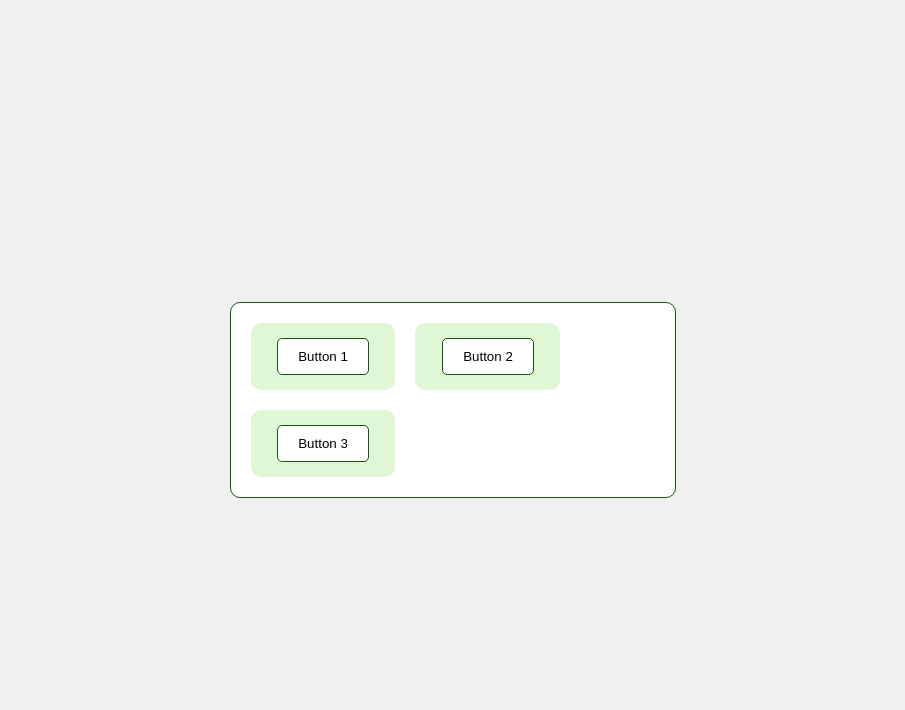
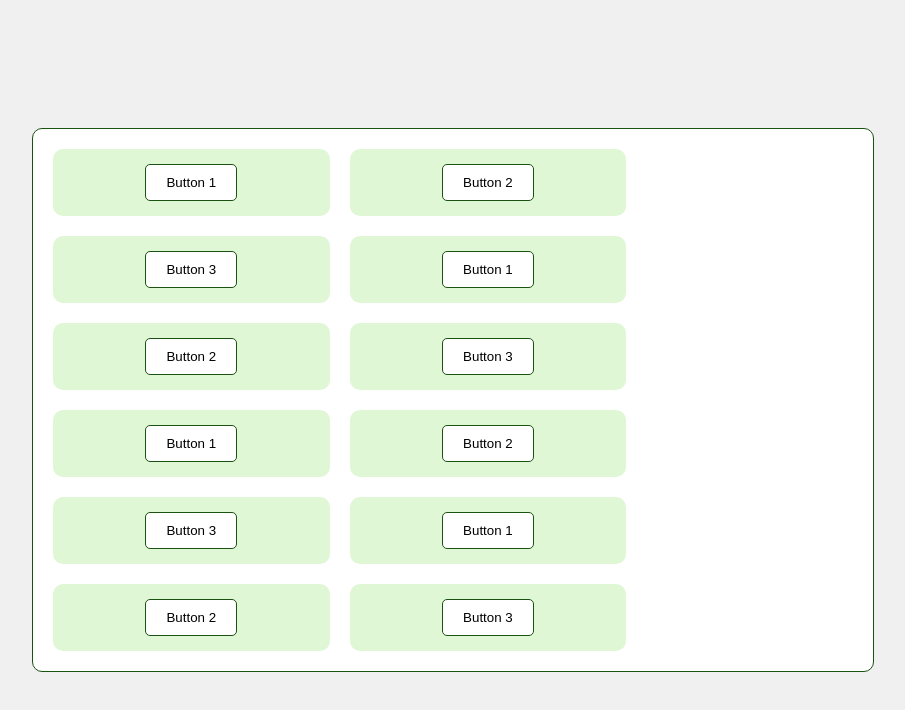
Before and after one commit to mysafetyhq/copygrid, a plain HTML site: page index.html in a window 1280 px wide. Shown: the whole page, without its empty margins (187-1092 px from the left). Drawn offline with Linux system fonts and the light colour scheme.

Commit message:
Update index.html

```diff
--- a/index.html
+++ b/index.html
@@ -63,6 +63,33 @@
   <div class="box">
     <button class="button" onclick="copyToClipboard('Text 3')">Button 3</button>
   </div>
+  <div class="box">
+    <button class="button" onclick="copyToClipboard('Text 1')">Button 1</button>
+  </div>
+  <div class="box">
+    <button class="button" onclick="copyToClipboard('Text 2')">Button 2</button>
+  </div>
+  <div class="box">
+    <button class="button" onclick="copyToClipboard('Text 3')">Button 3</button>
+  </div>
+  <div class="box">
+    <button class="button" onclick="copyToClipboard('Text 1')">Button 1</button>
+  </div>
+  <div class="box">
+    <button class="button" onclick="copyToClipboard('Text 2')">Button 2</button>
+  </div>
+  <div class="box">
+    <button class="button" onclick="copyToClipboard('Text 3')">Button 3</button>
+  </div>
+  <div class="box">
+    <button class="button" onclick="copyToClipboard('Text 1')">Button 1</button>
+  </div>
+  <div class="box">
+    <button class="button" onclick="copyToClipboard('Text 2')">Button 2</button>
+  </div>
+  <div class="box">
+    <button class="button" onclick="copyToClipboard('Text 3')">Button 3</button>
+  </div>
   <!-- Add more boxes/buttons as needed -->
 </div>
 
```
